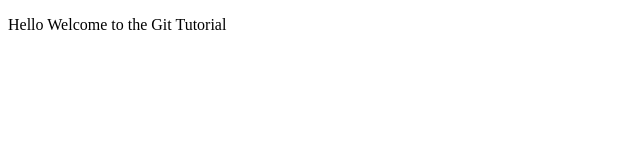
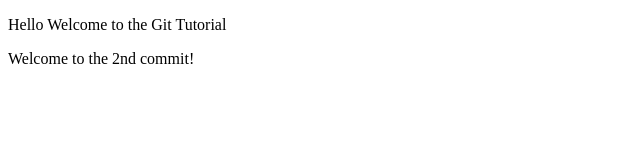
Before and after one commit to sinarshik27/athena, a plain HTML site: page index.html in a window 1280 px wide. Shown: the whole page, without its empty margins (0-640 px from the left). Drawn offline with Linux system fonts and the light colour scheme.

Commit message:
index html file modified

```diff
--- a/index.html
+++ b/index.html
@@ -7,5 +7,6 @@
 </head>
 <body>
     <p>Hello Welcome to the Git Tutorial</p>
+    <p>Welcome to the 2nd commit!</p>
 </body>
 </html>
```
